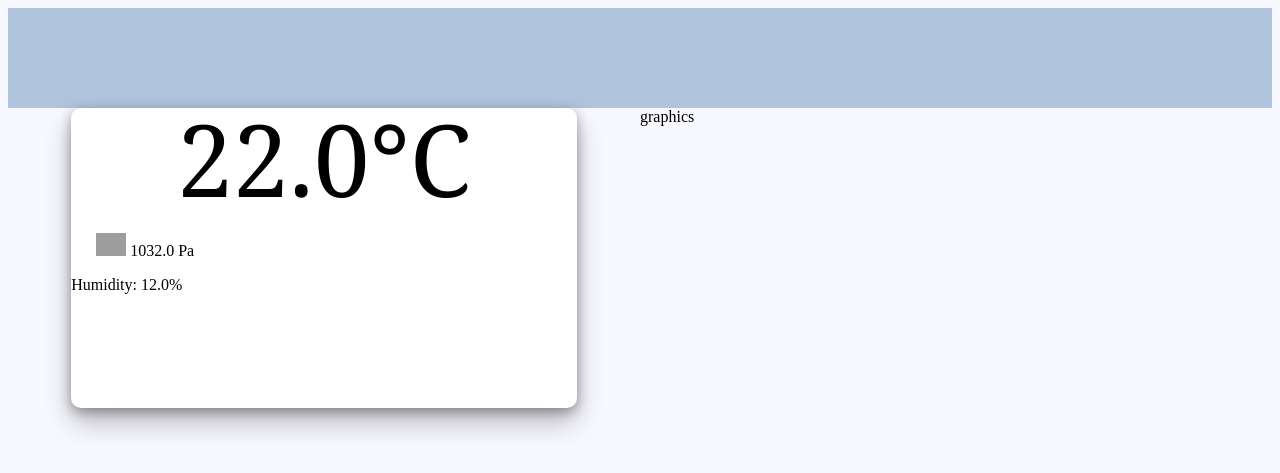
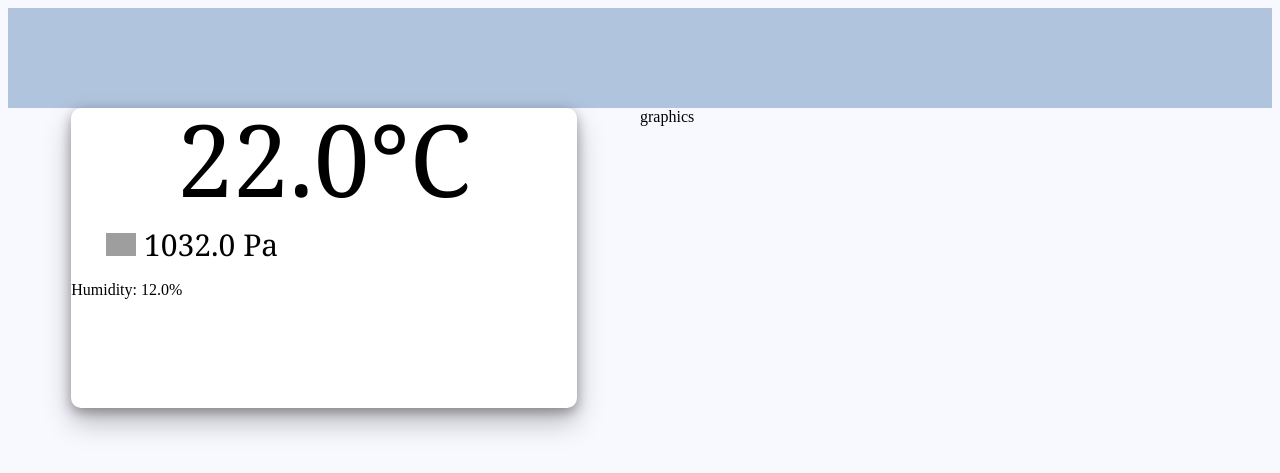
Before and after one commit to maryzyryanova/Meteostation, a Django app: page / in a window 1280 px wide. Shown: the top 473 px of the page. Run offline with Django 4.2, Linux system fonts and the light colour scheme; data comes from the database, SQL or seed files in the repository; grey boxes are pictures that could not be loaded.

Commit message:
initial commit

```diff
--- a/my_course_project/meteostation_app/templates/weather_forecast.html
+++ b/my_course_project/meteostation_app/templates/weather_forecast.html
@@ -41,6 +41,12 @@
             font-family: Georgia, serif;
         }
 
+        .text{
+            padding-left: 10px;
+            font-family: Georgia, serif;
+            font-size: 30px;
+        }
+
         .picture{
             width: 30px;
             padding-left: 25px;
@@ -60,7 +66,9 @@
                 <div class="text_temperature">
                     {{metrics.temperature}}&deg;C
                 </div>
-                <img class="picture" src="https://cdn-icons-png.flaticon.com/512/8171/8171960.png"/> {{metrics.pressure}} Pa
+                <div class="text">
+                    <img class="picture" src="https://cdn-icons-png.flaticon.com/512/8171/8171960.png"/> {{metrics.pressure}} Pa
+                </div>
                 <p>Humidity: {{metrics.humidity}}%</p>
             </div>
         </div>
```
